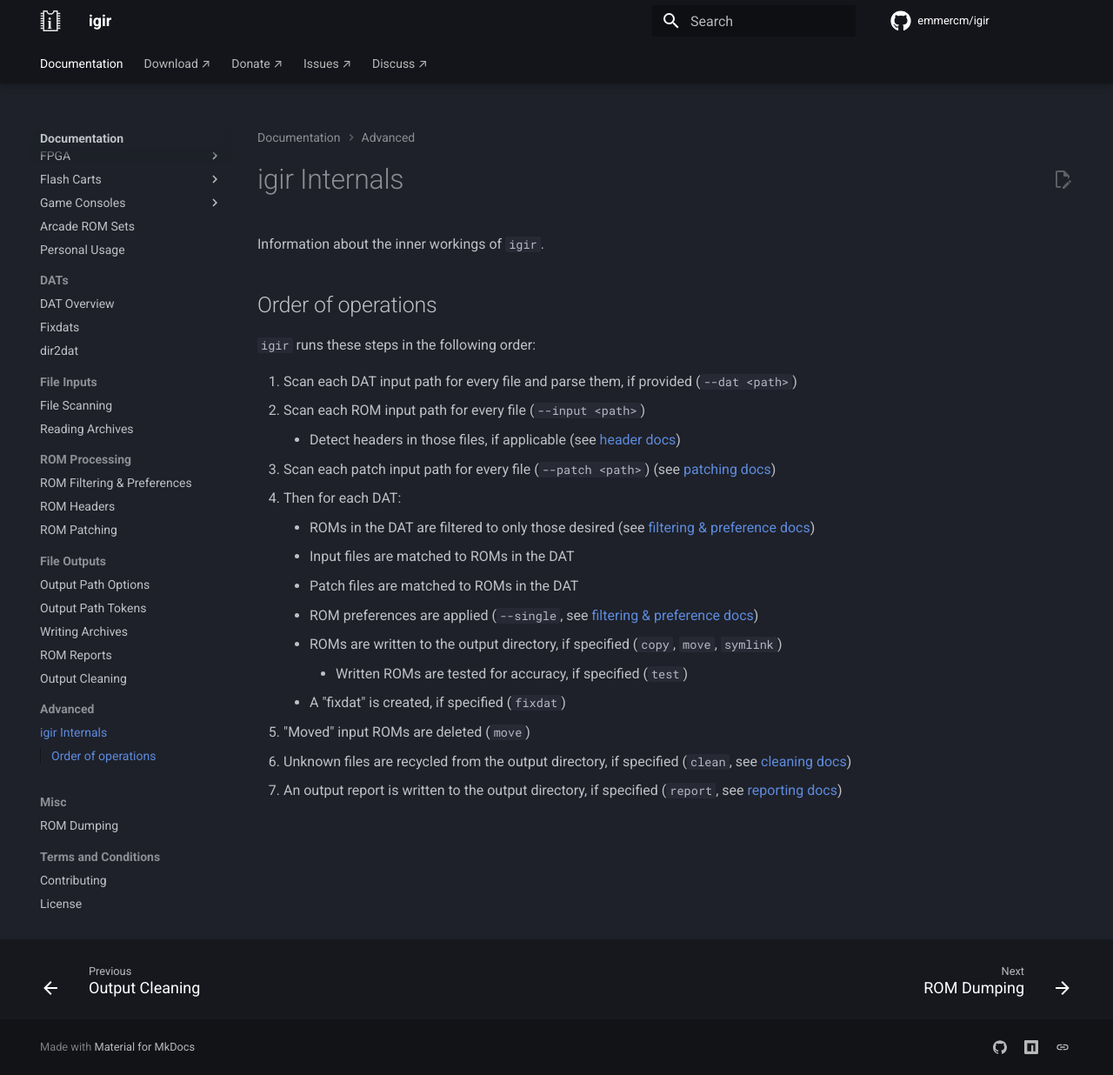
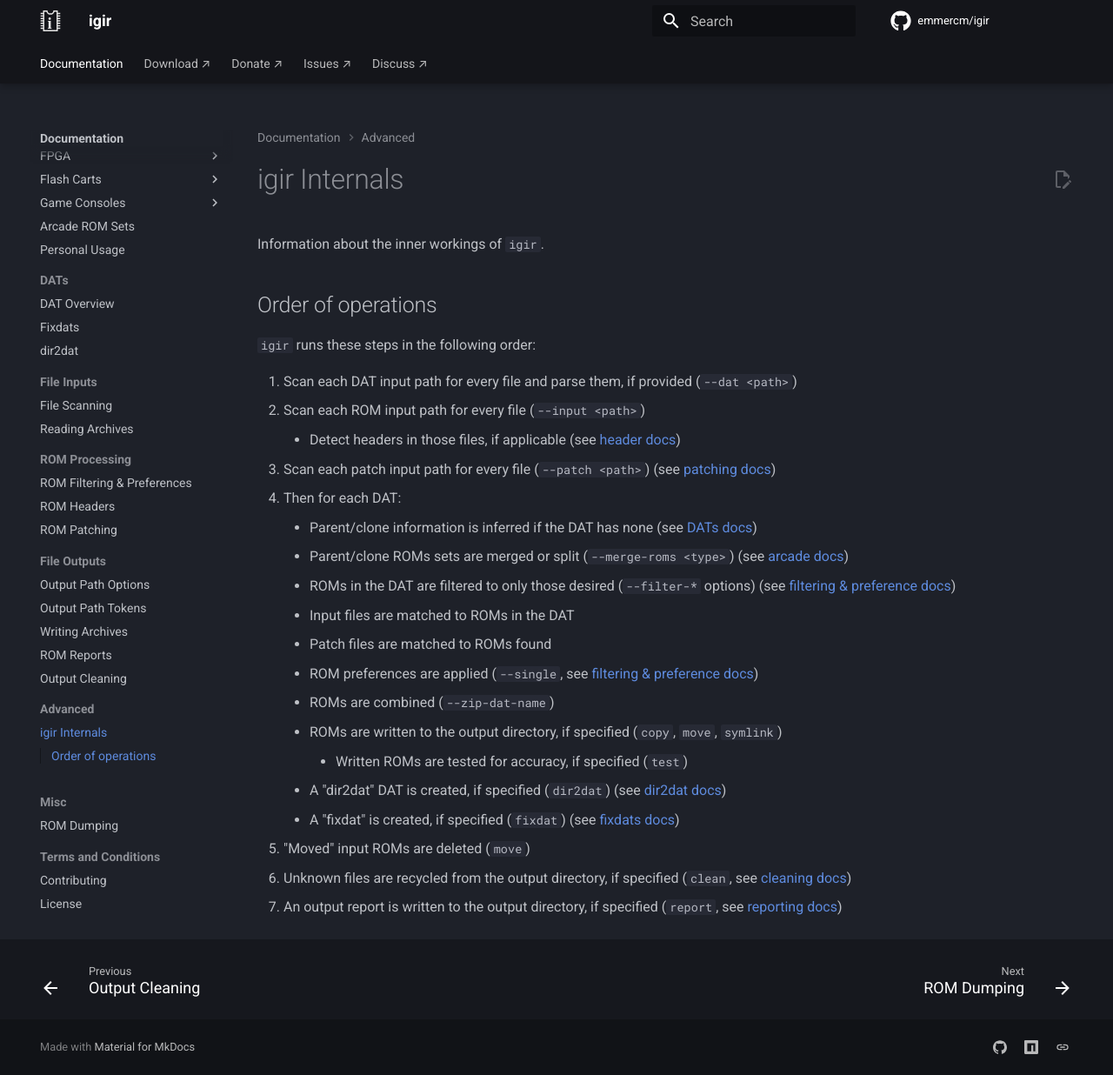
Before and after one commit to emmercm/igir, an MkDocs documentation site: the page built from docs/internals.md, in a window 1280 px wide and 1236 px high. Shown: the whole window at 87% size. Built offline with MkDocs 1.6.1 and Material for MkDocs 9.7.7, drawn with Linux system fonts in a browser that asks for light colours; comment, search, counter and statistics services are not loaded.

Commit message:
Docs: update igir internals (#906)

```diff
--- a/docs/internals.md
+++ b/docs/internals.md
@@ -11,13 +11,17 @@ Information about the inner workings of `igir`.
    - Detect headers in those files, if applicable (see [header docs](roms/headers.md))
 3. Scan each patch input path for every file (`--patch <path>`) (see [patching docs](roms/patching.md))
 4. Then for each DAT:
-   - ROMs in the DAT are filtered to only those desired (see [filtering & preference docs](roms/filtering-preferences.md))
+   - Parent/clone information is inferred if the DAT has none (see [DATs docs](./dats/overview.md))
+   - Parent/clone ROMs sets are merged or split (`--merge-roms <type>`) (see [arcade docs](./usage/arcade.md))
+   - ROMs in the DAT are filtered to only those desired (`--filter-*` options) (see [filtering & preference docs](roms/filtering-preferences.md))
    - Input files are matched to ROMs in the DAT
-   - Patch files are matched to ROMs in the DAT
+   - Patch files are matched to ROMs found
    - ROM preferences are applied (`--single`, see [filtering & preference docs](roms/filtering-preferences.md))
+   - ROMs are combined (`--zip-dat-name`)
    - ROMs are written to the output directory, if specified (`copy`, `move`, `symlink`)
      - Written ROMs are tested for accuracy, if specified (`test`)
-   - A "fixdat" is created, if specified (`fixdat`)
+   - A "dir2dat" DAT is created, if specified (`dir2dat`) (see [dir2dat docs](./dats/dir2dat.md))
+   - A "fixdat" is created, if specified (`fixdat`) (see [fixdats docs](./dats/fixdats.md))
 5. "Moved" input ROMs are deleted (`move`)
 6. Unknown files are recycled from the output directory, if specified (`clean`, see [cleaning docs](output/cleaning.md))
 7. An output report is written to the output directory, if specified (`report`, see [reporting docs](output/reporting.md))
```
